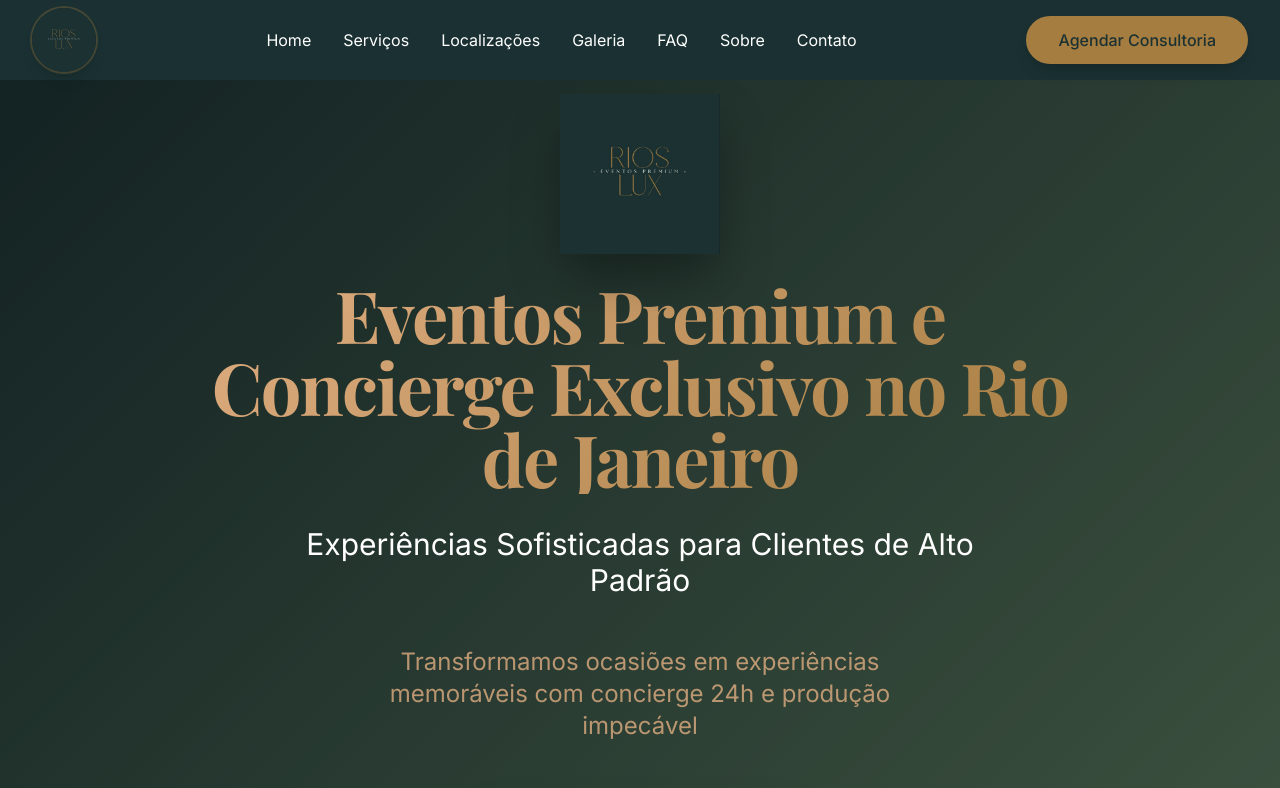
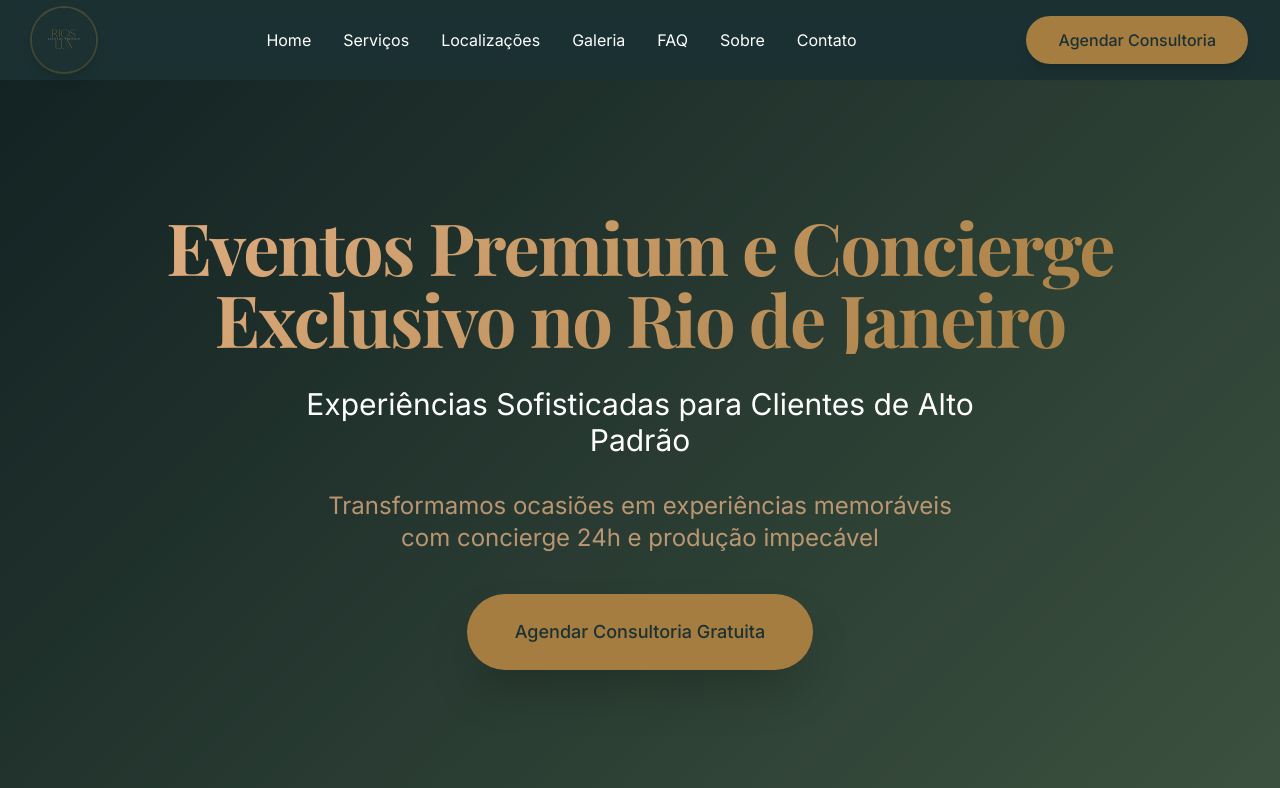
Before and after one commit to Isaac002c/SiteRiosLux, a Next.js app: page / in a window 1280 px wide. Shown: the top 788 px of the page. Built offline with nearby package versions, Linux system fonts and the light colour scheme.

Commit message:
fix: simplify homepage hero

```diff
--- a/app/page.tsx
+++ b/app/page.tsx
@@ -1,6 +1,5 @@
 'use client'
 
-import Image from 'next/image'
 import { motion } from 'framer-motion'
 import CardCarousel from '@/components/CardCarousel'
 import CTASection from '@/components/CTASection'
@@ -9,30 +8,21 @@
   return (
     <div className="min-h-screen">
       {/* Hero */}
-      <section className="relative h-screen flex items-center justify-center overflow-hidden gradient-hero">
+      <section className="relative min-h-[calc(100svh-5rem)] flex items-center justify-center overflow-hidden gradient-hero py-16 md:py-24">
         <motion.div
           initial={{ opacity: 0, y: 50 }}
           animate={{ opacity: 1, y: 0 }}
           transition={{ duration: 1 }}
-          className="text-center px-4 max-w-4xl mx-auto z-10"
+          className="text-center px-4 max-w-5xl mx-auto z-10"
         >
           <motion.div
-              className="flex flex-col items-center justify-center mb-8"
+            className="mx-auto mb-8 max-w-5xl"
             initial={{ opacity: 0, y: 30 }}
             animate={{ opacity: 1, y: 0 }}
             transition={{ duration: 0.8 }}
           >
-              <Image
-                src="/logo.png"
-                alt="RiosLux - Eventos Premium no Rio de Janeiro"
-                width={512}
-                height={509}
-                sizes="(min-width: 1024px) 160px, (min-width: 768px) 128px, 96px"
-                priority
-                className="h-24 w-24 md:h-32 md:w-32 lg:h-40 lg:w-40 shadow-2xl drop-shadow-2xl mb-6"
-              />
             <motion.h1
-                className="text-4xl md:text-6xl lg:text-7xl font-serif font-bold gradient-text leading-tight tracking-tight"
+              className="text-balance text-4xl md:text-6xl lg:text-7xl font-serif font-bold gradient-text leading-[1.08] tracking-tight"
               initial={{ scale: 0.9 }}
               animate={{ scale: 1 }}
               transition={{ duration: 0.8, delay: 0.2 }}
@@ -41,7 +31,7 @@
             </motion.h1>
           </motion.div>
           <motion.p
-            className="text-xl md:text-2xl lg:text-3xl font-sans mb-12 opacity-90 max-w-2xl mx-auto leading-relaxed"
+            className="text-xl md:text-2xl lg:text-3xl font-sans mb-8 opacity-90 max-w-3xl mx-auto leading-relaxed"
             initial={{ opacity: 0 }}
             animate={{ opacity: 1 }}
             transition={{ duration: 0.8, delay: 0.4 }}
@@ -49,7 +39,7 @@
             Experiências Sofisticadas para Clientes de Alto Padrão
           </motion.p>
           <motion.p
-            className="text-lg md:text-xl lg:text-2xl mb-12 text-beige/80 max-w-xl mx-auto leading-relaxed"
+            className="text-lg md:text-xl lg:text-2xl mb-10 text-beige/80 max-w-2xl mx-auto leading-relaxed"
             initial={{ opacity: 0, y: 30 }}
             animate={{ opacity: 1, y: 0 }}
             transition={{ duration: 0.8, delay: 0.6 }}
```
Lines whose indentation alone changed are shown as unchanged.
